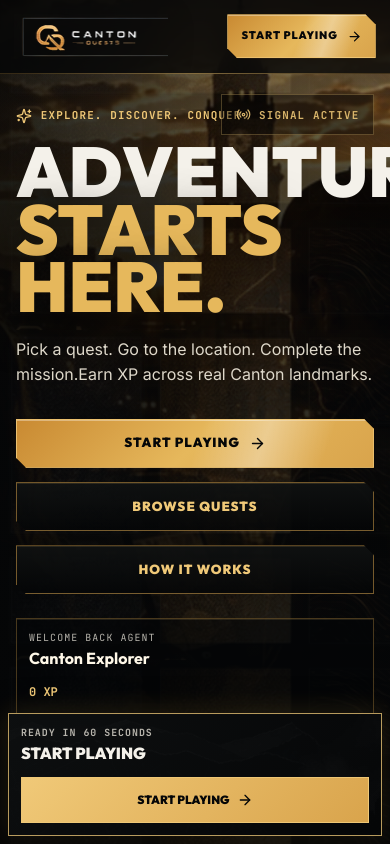
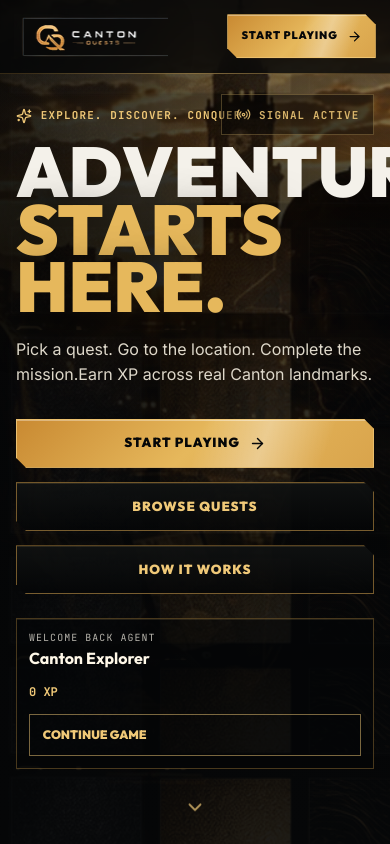
Before and after one commit to Inkyaryan126/canton-quests, a Next.js app: page / in a window 390 px wide. Shown: the top 844 px of the page. Built offline with nearby package versions, Linux system fonts and the light colour scheme.

Commit message:
feat: clarify event quest flow

```diff
--- a/app/globals.css
+++ b/app/globals.css
@@ -1661,10 +1661,6 @@
 }
 
 @media (max-width: 820px) {
-  .cq-home-shell {
-    padding-bottom: 86px;
-  }
-
   .cq-nav {
     padding: 0.65rem 0.9rem;
   }
@@ -1794,11 +1790,8 @@
   }
 
   .cq-mobile-start {
-    position: fixed;
-    left: 0.75rem;
-    right: 0.75rem;
-    bottom: 0.75rem;
-    z-index: 60;
+    width: calc(100% - 1.5rem);
+    margin: 1.25rem auto 0.75rem;
     min-height: 68px;
     display: grid;
     grid-template-columns: minmax(0, 1fr) auto;
@@ -1809,8 +1802,7 @@
     background:
       linear-gradient(135deg, rgba(13, 15, 16, 0.98), rgba(5, 6, 7, 0.96)),
       url('/canton-quests/14_torn_map_texture.png') center / cover no-repeat;
-    box-shadow: 0 18px 46px rgba(0, 0, 0, 0.55), 0 0 26px rgba(217, 164, 76, 0.18);
-    backdrop-filter: blur(14px);
+    box-shadow: 0 18px 46px rgba(0, 0, 0, 0.38), 0 0 26px rgba(217, 164, 76, 0.14);
   }
 
   .cq-mobile-start span {
@@ -1883,9 +1875,7 @@
   }
 
   .cq-mobile-start {
-    left: 0.5rem;
-    right: 0.5rem;
-    bottom: 0.5rem;
+    width: calc(100% - 1rem);
     grid-template-columns: 1fr;
   }
 
```
Also changed, not shown: app/events/[slug]/page.tsx (+17 -52 lines), app/events/[slug]/quests/[questId]/page.tsx (+5 -5 lines).
